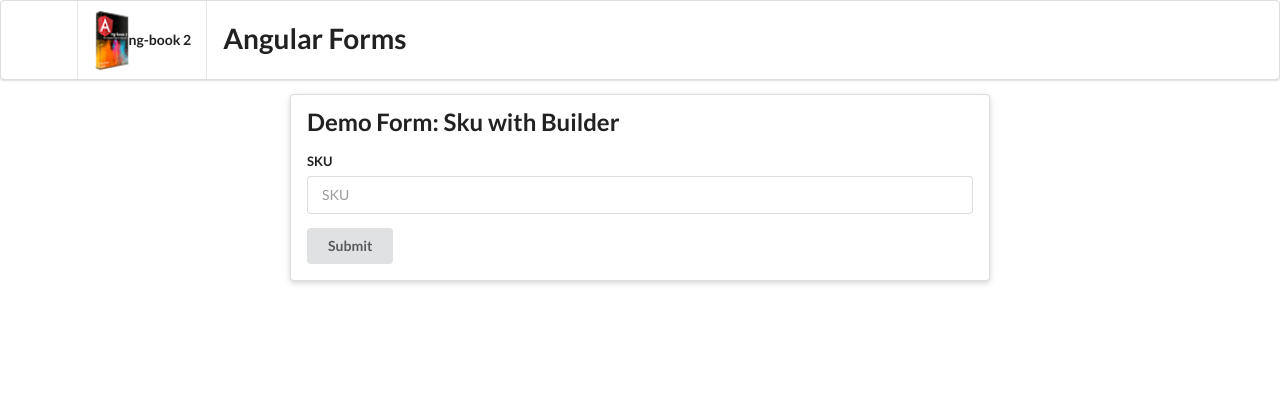
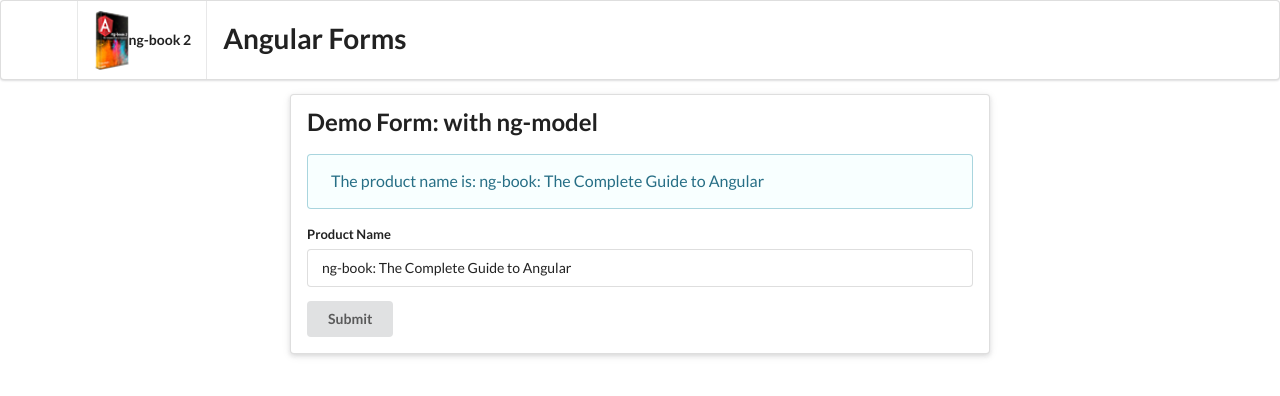
Before and after one commit to washopilot/angular-forms, an Angular app: page / in a window 1280 px wide. Shown: the top 396 px of the page. Built offline with nearby package versions, Linux system fonts and the light colour scheme.

Commit message:
ngModel two-way data binding

```diff
--- a/src/app/app.component.html
+++ b/src/app/app.component.html
@@ -13,5 +13,6 @@
 
 <div class="ui main text container">
   <!-- <app-demo-form-sku></app-demo-form-sku> -->
-  <app-demo-form-sku-with-builder></app-demo-form-sku-with-builder>
+  <!-- <app-demo-form-sku-with-builder></app-demo-form-sku-with-builder> -->
+  <app-demo-form-ng-model></app-demo-form-ng-model>
 </div>
--- a/src/app/app.module.ts
+++ b/src/app/app.module.ts
@@ -4,12 +4,12 @@ import { BrowserModule } from '@angular/platform-browser';
 
 import { AppComponent } from './app.component';
 import { DemoFormSkuComponent } from './demo-form-sku/demo-form-sku.component';
-import { DemoFormSkuWithBuilderComponent } from './demo-form-sku-with-builder/demo-form-sku-with-builder.component';
+import { DemoFormNgModelComponent } from './demo-form-sku-with-builder/demo-form-sku-with-builder.component';
 
 @NgModule({
-  declarations: [AppComponent, DemoFormSkuComponent, DemoFormSkuWithBuilderComponent],
+  declarations: [AppComponent, DemoFormSkuComponent, DemoFormNgModelComponent],
   imports: [BrowserModule, FormsModule, ReactiveFormsModule],
   providers: [],
-  bootstrap: [AppComponent],
+  bootstrap: [AppComponent]
 })
 export class AppModule {}
--- a/src/app/demo-form-sku-with-builder/demo-form-sku-with-builder.component.html
+++ b/src/app/demo-form-sku-with-builder/demo-form-sku-with-builder.component.html
@@ -1,35 +1,19 @@
 <div class="ui raised segment">
-  <h2 class="ui header">Demo Form: Sku with Builder</h2>
-  <form
-    [formGroup]="myForm"
-    (ngSubmit)="onSubmit(myForm.value)"
-    class="ui form"
-    [class.error]="!myForm.valid && myForm.touched">
-    <div
-      class="field"
-      [class.error]="
-        !myForm.controls['sku'].valid && myForm.controls['sku'].touched
-      ">
-      <label for="skuInput">SKU</label>
+  <h2 class="ui header">Demo Form: with ng-model</h2>
+
+  <div class="ui info message">The product name is: {{ productName }}</div>
+
+  <form #myForm="ngForm" (ngSubmit)="onSubmit(myForm.value)" class="ui form">
+    <div class="field">
+      <label for="productNameInput">Product Name</label>
       <input
         type="text"
-        id="skuInput"
-        placeholder="SKU"
-        formControlName="sku" />
-      <div *ngIf="!myForm.controls['sku'].valid" class="ui error message">
-        SKU is invalid
-      </div>
-      <div
-        *ngIf="myForm.controls['sku'].hasError('required')"
-        class="ui error message">
-        SKU is required
-      </div>
-      <div
-        *ngIf="myForm.controls['sku'].hasError('invalidSku')"
-        class="ui error message">
-        SKU must begin with <span>123</span>
-      </div>
+        id="productNameInput"
+        placeholder="Product Name"
+        name="productName"
+        [(ngModel)]="productName" />
     </div>
+
     <div *ngIf="!myForm.valid" class="ui error message">Form is invalid</div>
     <button type="submit" class="ui button">Submit</button>
   </form>
--- a/src/app/demo-form-sku-with-builder/demo-form-sku-with-builder.component.ts
+++ b/src/app/demo-form-sku-with-builder/demo-form-sku-with-builder.component.ts
@@ -1,40 +1,16 @@
 import { Component, OnInit } from '@angular/core';
-import {
-  FormBuilder,
-  FormControl,
-  FormGroup,
-  Validators
-} from '@angular/forms';
-
-function skuValidator(control: FormControl): { [s: string]: boolean } {
-  if (!control.value.match(/^123/)) {
-    return { invnulidSku: true };
-  } else return {};
-}
+import { Validators } from '@angular/forms';
 
 @Component({
-  selector: 'app-demo-form-sku-with-builder',
-  templateUrl: './demo-form-sku-with-builder.component.html',
-  styles: []
+  selector: 'app-demo-form-ng-model',
+  templateUrl: './demo-form-sku-with-builder.component.html'
 })
-export class DemoFormSkuWithBuilderComponent implements OnInit {
-  myForm: FormGroup;
+export class DemoFormNgModelComponent {
+  productName: string;
 
-  constructor(fb: FormBuilder) {
-    this.myForm = fb.group({
-      sku: ['', Validators.compose([Validators.required, skuValidator])]
-    });
-
-    this.myForm.controls['sku'].valueChanges.subscribe((value: string) => {
-      console.log('sku changed to: ', value);
-    });
-
-    this.myForm.valueChanges.subscribe((value: string) => {
-      console.log('form changed to: ', value);
-    });
+  constructor() {
+    this.productName = 'ng-book: The Complete Guide to Angular';
   }
-
-  ngOnInit(): void {}
 
   onSubmit(value: string): void {
     console.log('you submitted value: ', value);
```
